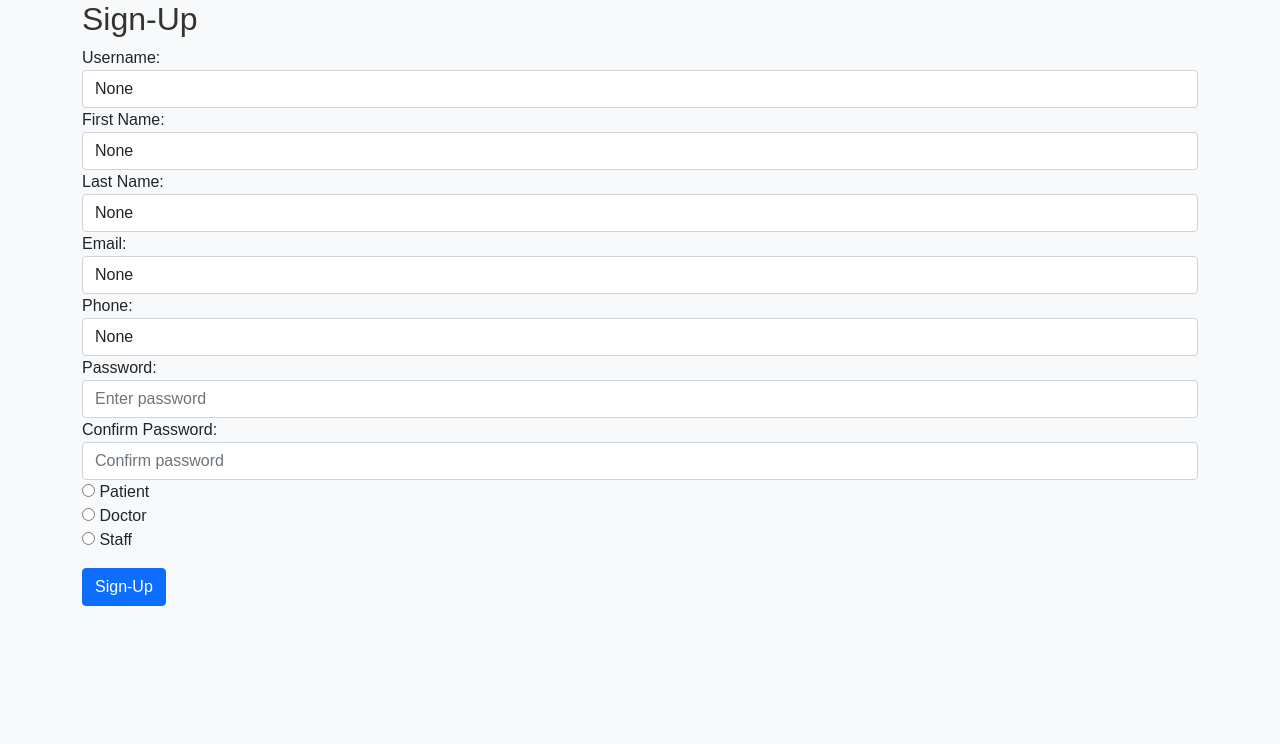
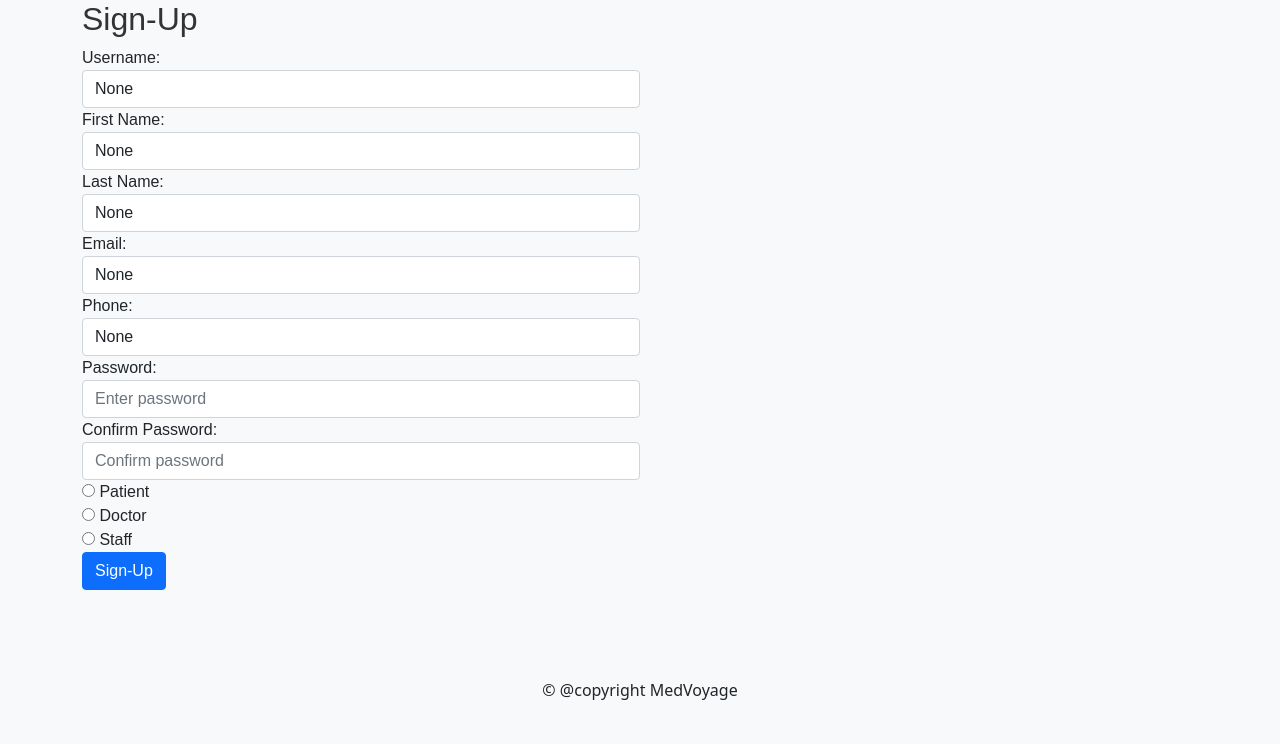
Before and after one commit to kalyancheerla/MedVoyage, a Django app: page /signup/ in a window 1280 px wide. Shown: the part 56-800 px from the top of the page. Run offline with Django 4.2, Linux system fonts and the light colour scheme.

Commit message:
Feature/django footer (#9)
* Signup Page Fixes

* Added footer

* footer fixes

* fixed base html formatting

---------

Co-authored-by: Kalyan Cheerla <32354220+kalyancheerla@users.noreply.github.com>

```diff
--- a/src/main/templates/base.html
+++ b/src/main/templates/base.html
@@ -2,20 +2,30 @@
   <head>
     <meta charset="UTF-8">
     <meta name="viewport" content="width=device-width, initial-scale=1.0">
+
     <link href="https://cdn.jsdelivr.net/npm/bootstrap@5.0.2/dist/css/bootstrap.min.css"
           rel="stylesheet" integrity="sha384-EVSTQN3/azprG1Anm3QDgpJLIm9Nao0Yz1ztcQTwFspd3yD65VohhpuuCOmLASjC"
           crossorigin="anonymous">
+
     {% load static %}
+
     <link href={% static "css/main.css" %} rel="stylesheet"/>
+
     <title>{% block title %}MedVoyage Home{% endblock %}</title>
+
   </head>
 
   <body>
     {% include 'navbar.html' %}
+
     {% block content %} {% endblock %}
+
+    {% include 'footer.html' %}
+
     <script src="https://cdn.jsdelivr.net/npm/bootstrap@5.0.2/dist/js/bootstrap.bundle.min.js"
             integrity="sha384-MrcW6ZMFYlzcLA8Nl+NtUVF0sA7MsXsP1UyJoMp4YLEuNSfAP+JcXn/tWtIaxVXM"
             crossorigin="anonymous">
     </script>
+
   </body>
 </html>
--- /dev/null
+++ b/src/main/templates/footer.html
@@ -0,0 +1,3 @@
+<footer class="bg-light text-center py-4" style="background-color: #D8BFD8; position: fixed; bottom: 0; width: 100%;">
+    <p>&copy; @copyright MedVoyage</p>
+</footer>
--- a/src/main/templates/signup.html
+++ b/src/main/templates/signup.html
@@ -6,7 +6,7 @@
     <form method="post">
         {% csrf_token %}
 
-        <div class="form-group">
+        <div class="form-group col-md-6">
             <label for="id_username">Username:</label>
             <input type="text" name="username" class="form-control" id="id_username" placeholder="Enter username" required value="{{ form.username.value }}">
             {% if form.username.errors %}
@@ -16,7 +16,7 @@
             {% endif %}
         </div>
 
-        <div class="form-group">
+        <div class="form-group col-md-6">
             <label for="id_first_name">First Name:</label>
             <input type="text" name="first_name" class="form-control" id="id_first_name" placeholder="Enter First Name" value="{{ form.first_name.value }}">
             {% if form.first_name.errors %}
@@ -26,7 +26,7 @@
             {% endif %}
         </div>
 
-        <div class="form-group">
+        <div class="form-group col-md-6">
             <label for="id_last_name">Last Name:</label>
             <input type="text" name="last_name" class="form-control" id="id_last_name" placeholder="Enter Last Name" value="{{ form.last_name.value }}">
             {% if form.last_name.errors %}
@@ -36,7 +36,7 @@
             {% endif %}
         </div>
 
-        <div class="form-group">
+        <div class="form-group col-md-6">
             <label for="id_email">Email:</label>
             <input type="email" name="email" class="form-control" id="id_email" placeholder="Enter email" required value="{{ form.email.value }}">
             {% if form.email.errors %}
@@ -46,7 +46,7 @@
             {% endif %}
         </div>
 
-        <div class="form-group">
+        <div class="form-group col-md-6">
             <label for="id_phone">Phone:</label>
             <input type="text" name="phone" class="form-control" id="id_phone" placeholder="Enter phone number" value="{{ form.phone.value }}">
             {% if form.phone.errors %}
@@ -56,7 +56,7 @@
             {% endif %}
         </div>
 
-        <div class="form-group">
+        <div class="form-group col-md-6">
             <label for="id_password">Password:</label>
             <input type="password" name="password" class="form-control" id="id_password" placeholder="Enter password" required>
             {% if form.password.errors %}
@@ -66,9 +66,9 @@
             {% endif %}
         </div>
 
-        <div class="form-group">
+        <div class="form-group col-md-6">
             <label for="id_password2">Confirm Password:</label>
-            <input type="password" name="password2" class="form-control" id="id_password2" placeholder="Confirm password" required>
+            <input type="password" name="password2" class="form-control col-md-8" id="id_password2" placeholder="Confirm password" required>
             {% if form.password2.errors %}
                 <div class="alert alert-danger">
                     {{ form.password2.errors }}
@@ -78,7 +78,7 @@
 
         {{ form.login_type }}
 
-        <button type="submit" class="btn btn-primary mt-3">Sign-Up</button>
+        <button type="submit" class="btn btn-primary col-mt-3 mx-auto">Sign-Up</button>
     </form>
 </div>
 {% endblock %}
```
